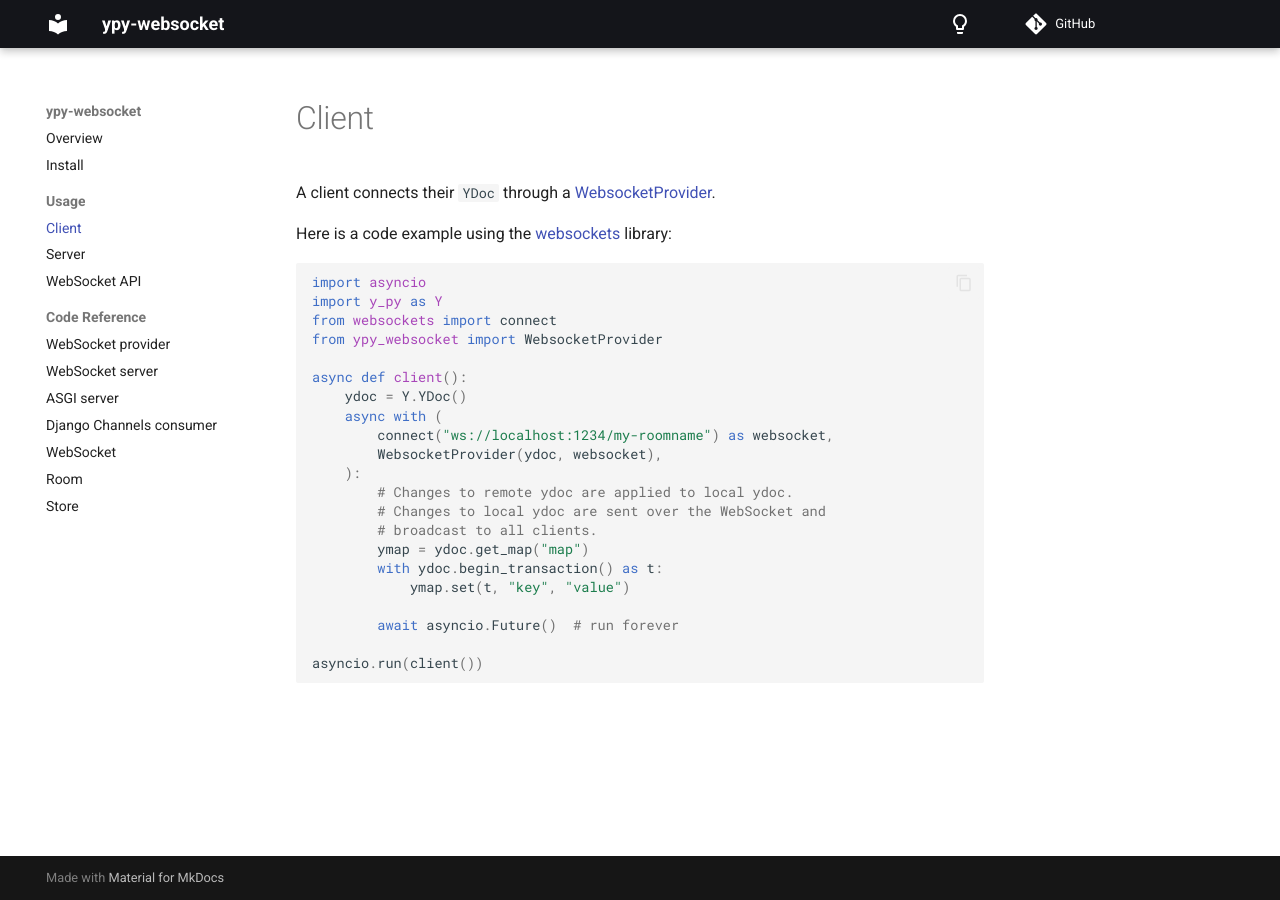
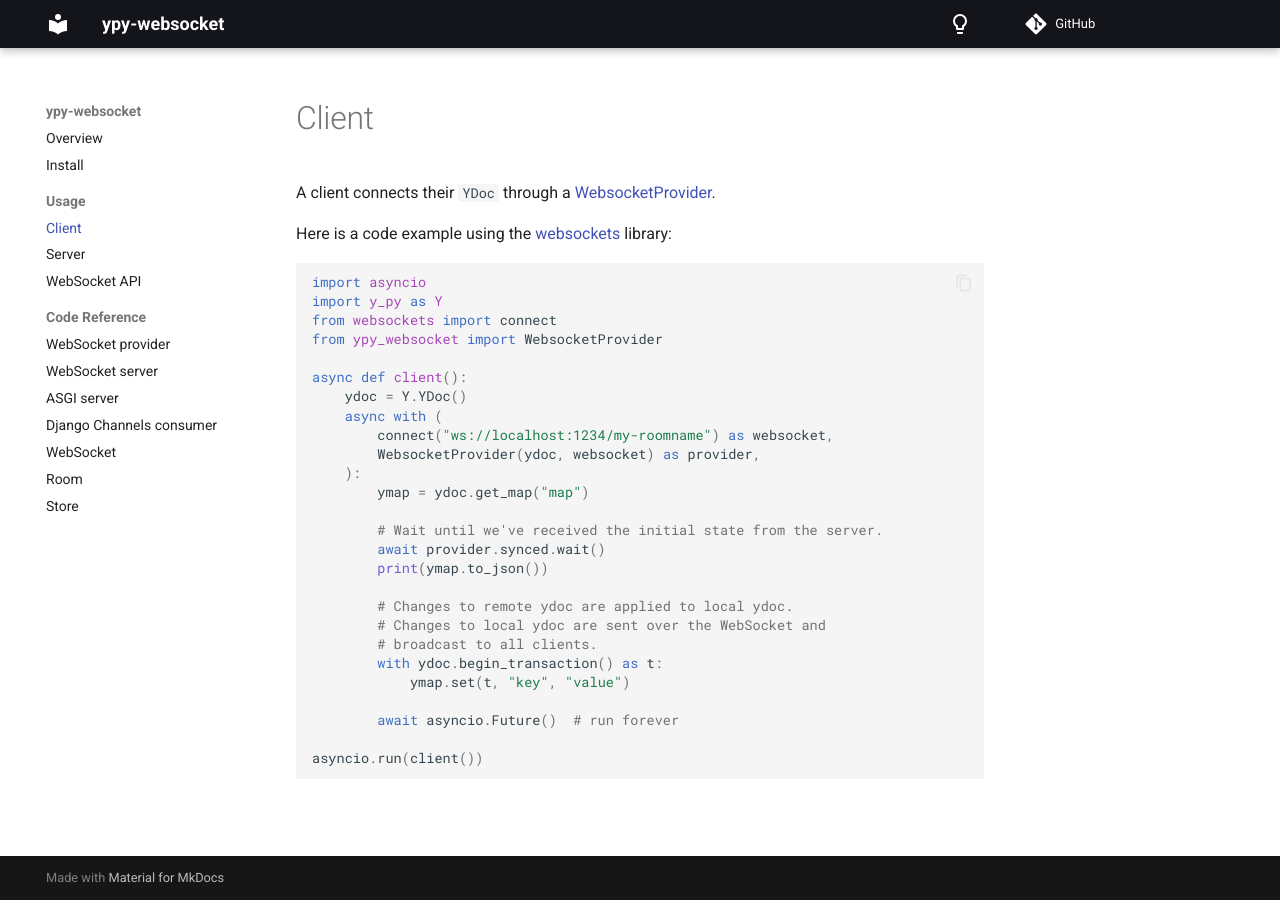
Before and after one commit to y-crdt/ypy-websocket, an MkDocs documentation site: the page built from docs/usage/client.md, in a window 1280 px wide. Built offline with MkDocs 1.6.1 and Material for MkDocs 9.7.7, drawn with Linux system fonts in a browser that asks for light colours; comment, search, counter and statistics services are not loaded.

Commit message:
add docs for synced

```diff
--- a/docs/usage/client.md
+++ b/docs/usage/client.md
@@ -11,12 +11,17 @@ async def client():
     ydoc = Y.YDoc()
     async with (
         connect("ws://localhost:1234/my-roomname") as websocket,
-        WebsocketProvider(ydoc, websocket),
+        WebsocketProvider(ydoc, websocket) as provider,
     ):
+        ymap = ydoc.get_map("map")
+
+        # Wait until we've received the initial state from the server.
+        await provider.synced.wait()
+        print(ymap.to_json())
+
         # Changes to remote ydoc are applied to local ydoc.
         # Changes to local ydoc are sent over the WebSocket and
         # broadcast to all clients.
-        ymap = ydoc.get_map("map")
         with ydoc.begin_transaction() as t:
             ymap.set(t, "key", "value")
 
```
